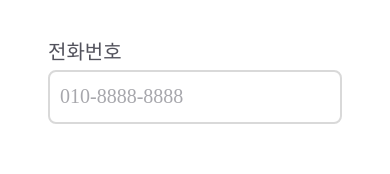
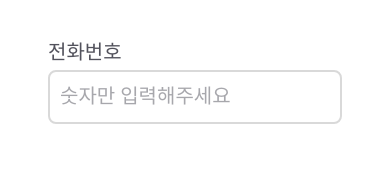
Before and after one commit to Resten1497/Entry_FrontTest, a React (Create React App) app: page /regist in a window 390 px wide. Shown: the part 377-551 px from the top of the page. Built offline with nearby package versions, Linux system fonts and the light colour scheme; a web font is replaced by a local one.

Commit message:
phone number

```diff
--- a/src/container/InputContainer/index.jsx
+++ b/src/container/InputContainer/index.jsx
@@ -99,7 +99,9 @@ function InputContainer() {
             <StyledInput
               type="text"
               name="visitorPhoneNumber"
-              placeholder="010-8888-8888"
+              placeholder="숫자만 입력해주세요"
+              minLength={13}
+              maxLength={13}
               value={visitorPhoneNumber}
               autoComplete="off"
               {...register("visitorPhoneNumber", {
```
